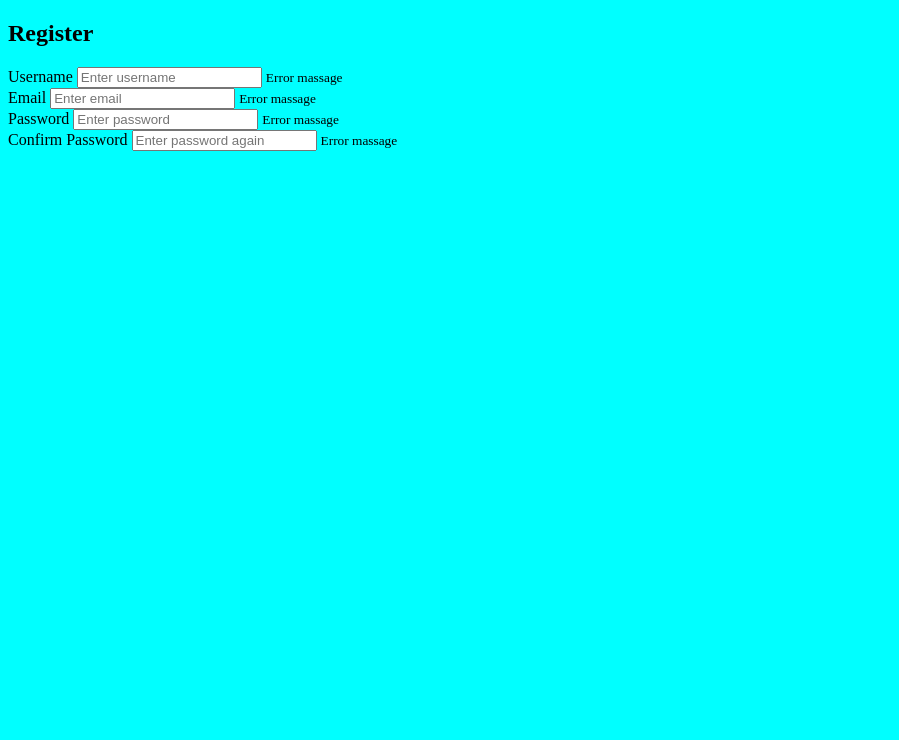
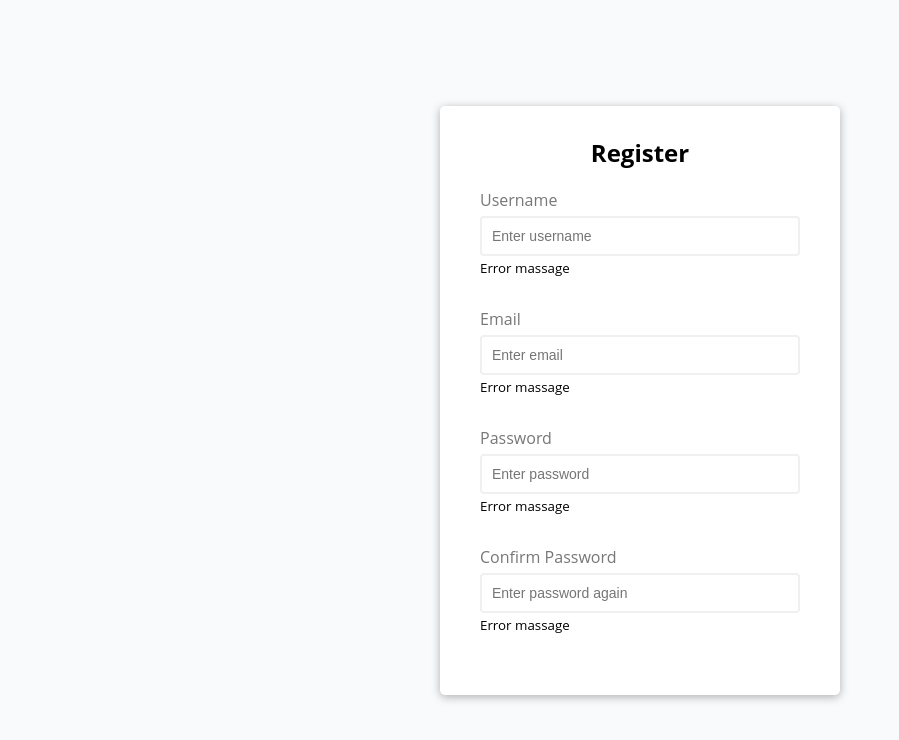
Before and after one commit to bmokriev/Vanilla-JS-Projects, a website: page form-validation/index.html in a window 1280 px wide. Shown: the whole page, without its empty margins (0-899 px from the left). Drawn offline with Linux system fonts and the light colour scheme.

Commit message:
update style

```diff
--- a/form-validation/index.css
+++ b/form-validation/index.css
@@ -1,3 +1,56 @@
+@import url('https://fonts.googleapis.com/css2?family=Outfit&display=swap');
+
+:root {
+  --success-color: #2ecc71;
+  --error-color: #e74c3c;
+}
+
+* {
+  box-sizing: border-box;
+}
+
 body {
-  background-color: aqua;
+  background-color: #f9fafb;
+  font-family: 'Open Sans', sans-serif;
+  display: flex;
+  align-items: center;
+  justify-content: center;
+  min-height: 100vh;
+  margin: 0;
 }
+
+.container {
+  background-color: #fff;
+  border-radius: 5px;
+  box-shadow: 0 2px 10px rgba(0, 0, 0, 0.3);
+  width: 400px;
+}
+
+h2 {
+  text-align: center;
+  margin: 0 0 20px;
+}
+
+.form {
+  padding: 30px 40px;
+}
+
+.form-control {
+  margin-bottom: 10px;
+  padding-bottom: 20px;
+  position: relative;
+}
+
+.form-control label {
+  color: #777;
+  display: block;
+  margin-bottom: 5px;
+}
+
+.form-control input {
+  border: 2px solid #f0f0f0;
+  border-radius: 4px;
+  display: block;
+  width: 100%;
+  padding: 10px;
+  font-size: 14px;
```
